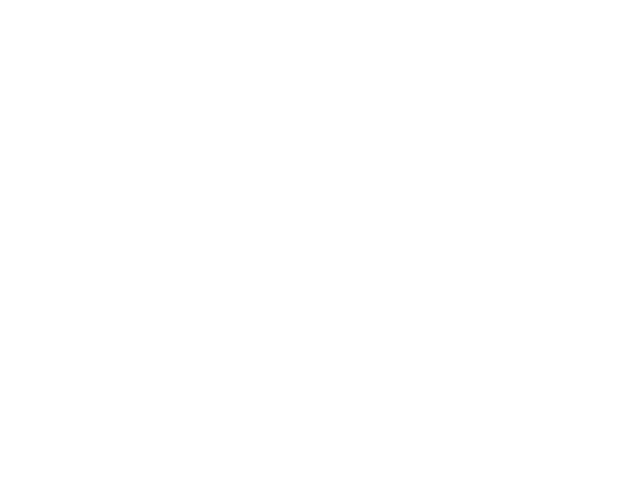
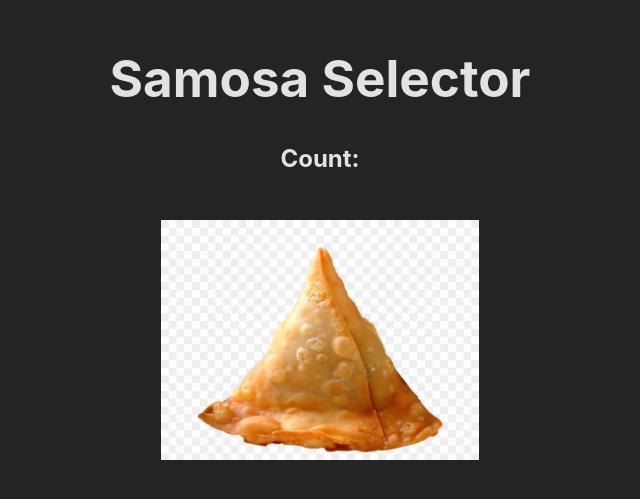
Before and after one commit to gabrielaliera/samosa-selector, a React (Vite) app: page / in a window 1280 px wide. Shown: the part 147-646 px from the top of the page, without its empty margins (320-960 px from the left). Built offline with nearby package versions, Linux system fonts and the light colour scheme.

Commit message:
Update css and add title/images to App

```diff
--- a/src/App.jsx
+++ b/src/App.jsx
@@ -1,9 +1,15 @@
 import './App.css';
+import SamosaPic from "./assets/samosa.jpg";
 
 const App = () => {
   return (
     <div className="App">
 
+      <div className = "header">
+        <h1>Samosa Selector</h1>
+        <h2>Count:</h2>
+        <img className="samosa" src={SamosaPic}/>
+      </div>
     </div>
   )
 
--- a/src/index.css
+++ b/src/index.css
@@ -54,16 +54,3 @@ button:focus,
 button:focus-visible {
   outline: 4px auto -webkit-focus-ring-color;
 }
-
-@media (prefers-color-scheme: light) {
-  :root {
-    color: #213547;
-    background-color: #ffffff;
-  }
-  a:hover {
-    color: #747bff;
-  }
-  button {
-    background-color: #f9f9f9;
-  }
-}
```
